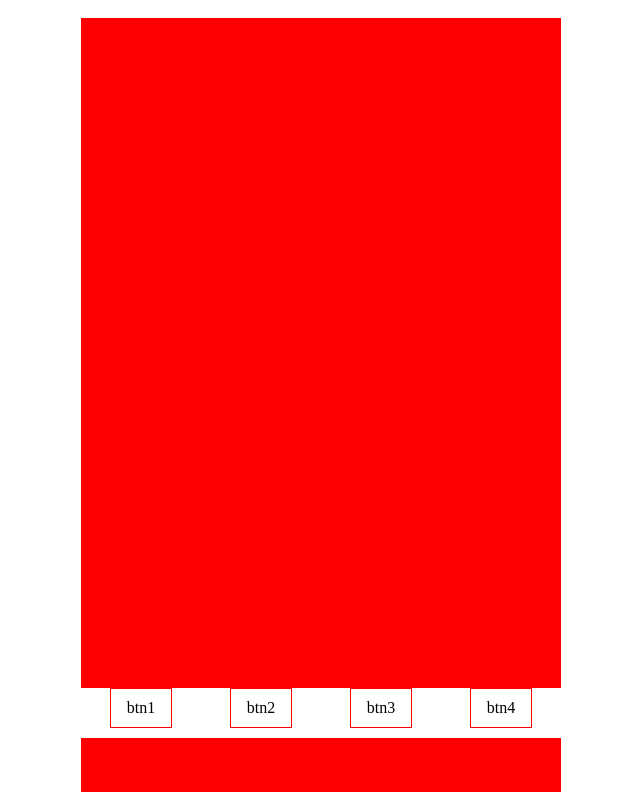
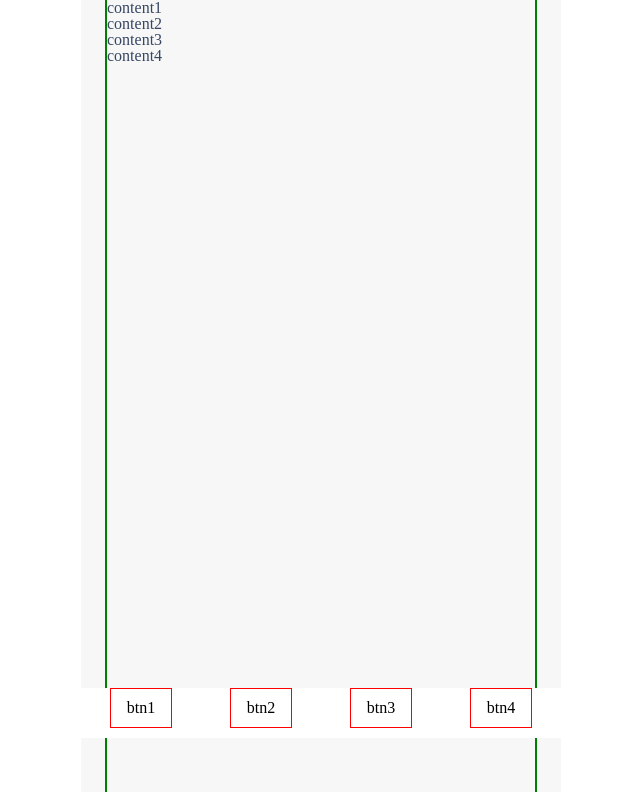
Before and after one commit to millimceo/branwayApp, a plain HTML site: page index.html in a window 1280 px wide. Shown: the part 62-854 px from the top of the page, without its empty margins (319-959 px from the left). Drawn offline with Linux system fonts and the light colour scheme.

Commit message:
setting layout

```diff
--- a/index.html
+++ b/index.html
@@ -25,8 +25,13 @@
             </div>
         </header>
         <main>
-            <div class="content">
-                why
+            <div class="content--area">
+                <div class="content--wrapper">
+                    <section class="content--box">content1</section>
+                    <section class="content--box">content2</section>
+                    <section class="content--box">content3</section>
+                    <section class="content--box">content4</section>
+                </div>
             </div>
         </main>
         <nav id="app--navigation">
--- a/style.css
+++ b/style.css
@@ -6,6 +6,7 @@ body {
     font-size:16px;
 	line-height: 1;
 	word-break: keep-all;
+    color: #364663;
 }
 #device--mobile {
     display: flex;
@@ -20,7 +21,7 @@ body {
     position: fixed;
     box-sizing: border-box;
     width: 100vw;
-    height: 80px;
+    height: 60px;
     max-width: 480px;
     background-color: white;
 }
@@ -38,8 +39,6 @@ header .header--container > aside.btn--wrapper > ul {
     display: flex;
     justify-content: flex-end;
 }
-
-
 
 #app--navigation {
     display: flex;
@@ -78,9 +77,18 @@ nav .nav--container .nav--wrapper > li > a{
     align-items: center;
 }
 
-body main div.content {
-    height: 1800px;
-    background-color: red;
+body main div.content--area {
+    display: flex;
+    height: 100vh;
+    background-color: #f7f7f7;
     width: 100vw;
     max-width: 480px;
+    margin-top: 60px;
+    padding: 0px 24px;
+    box-sizing: border-box;
 }
+body main div.content--area > div {
+    width: 100vw;
+    height: 100vh;
+    border: 2px solid green;
+}
```
